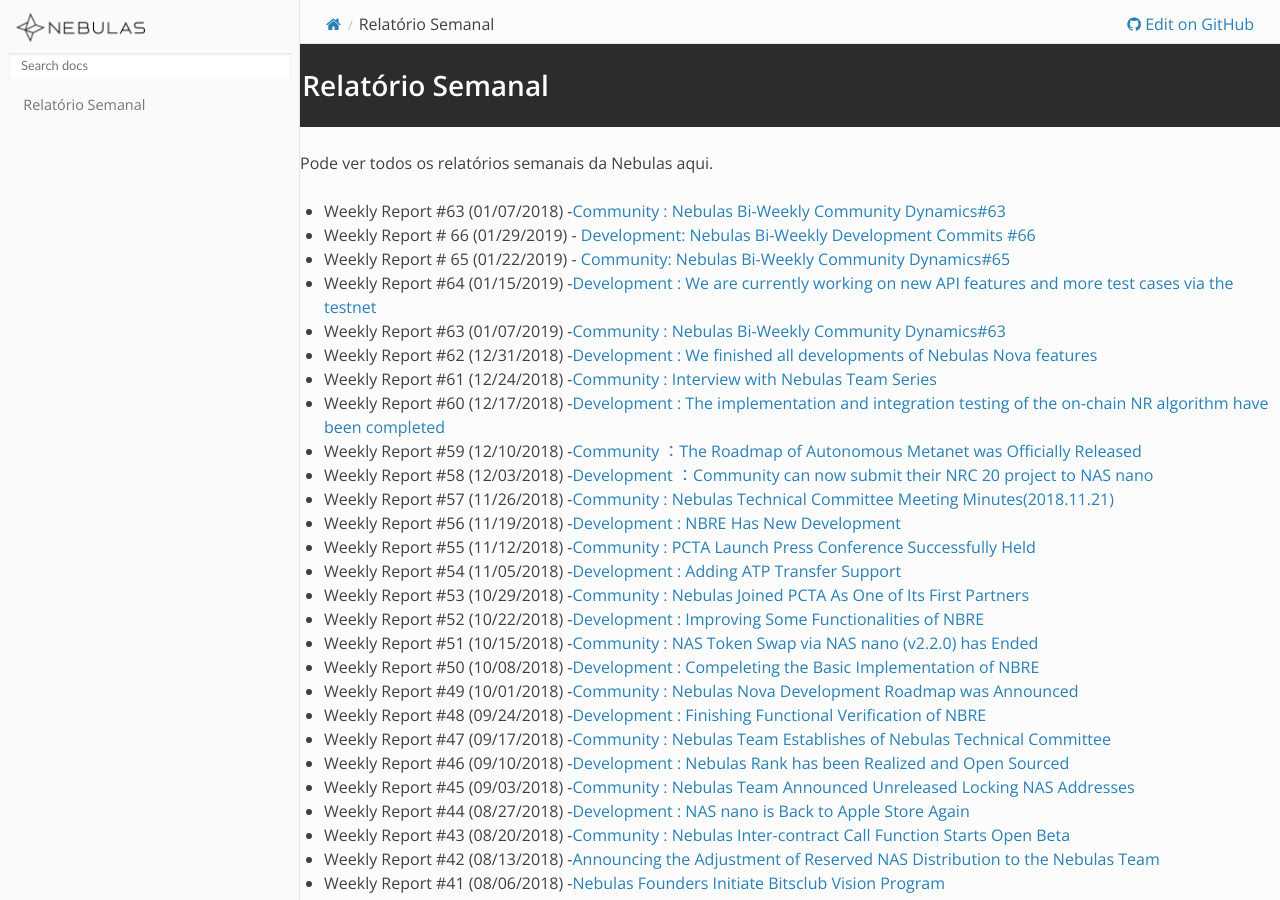
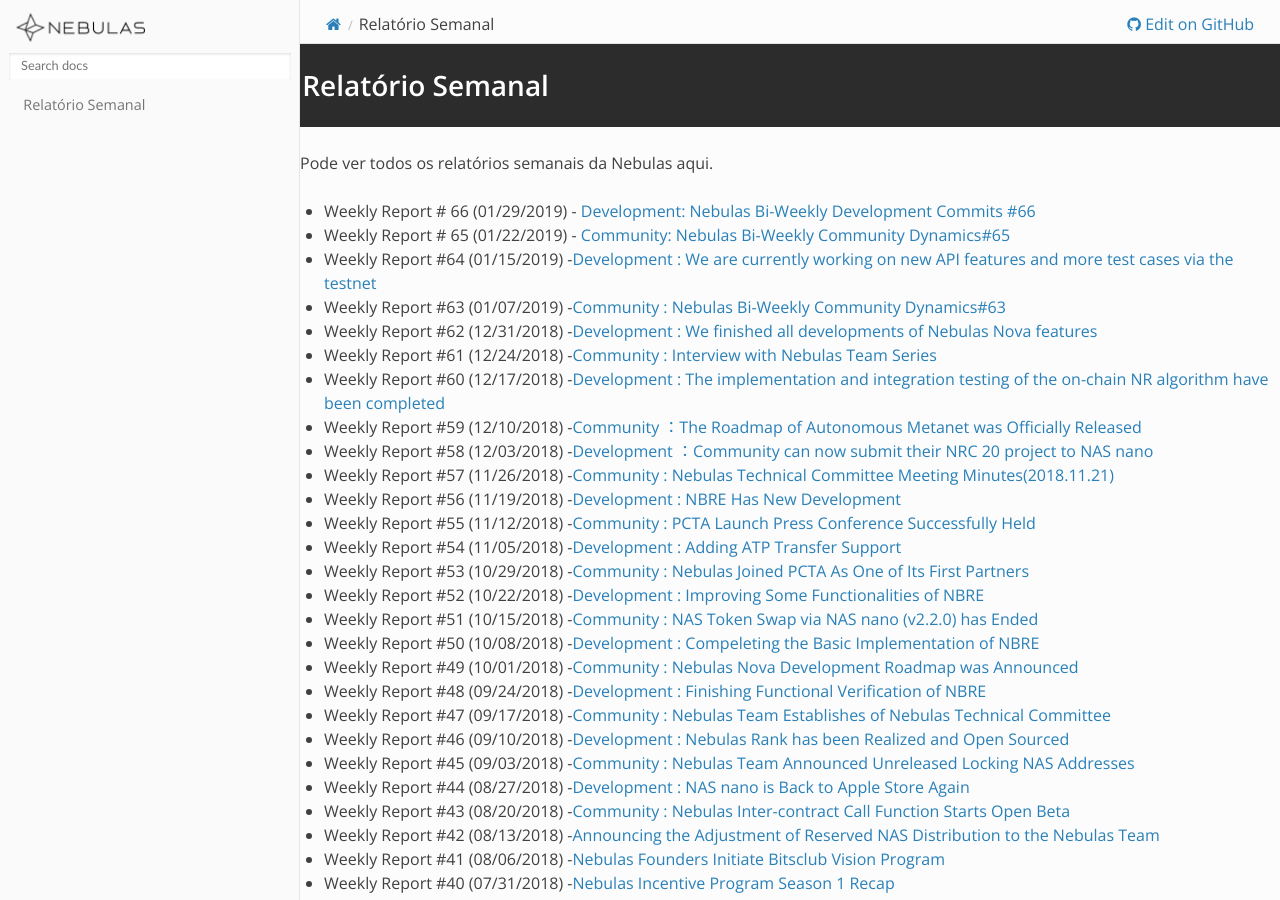
Before and after one commit to nebulasio/nebdocs, a Sphinx documentation site: the page built from docs/community/weekly-report.md, in a window 1280 px wide and 900 px high. Built offline with Sphinx 7.4.7 and the Read the Docs theme 2.0.0, drawn with Linux system fonts in a browser that asks for light colours; pages that are not in the unit, such as notebooks, are missing from menus.

Commit message:
fixes weekly report

```diff
--- a/docs/community/weekly-report.md
+++ b/docs/community/weekly-report.md
@@ -2,7 +2,6 @@
 
 Pode ver todos os relatórios semanais da Nebulas aqui.
 
-- Weekly Report #63 (01/07/2018) -[Community : Nebulas Bi-Weekly Community Dynamics#63](https://medium.com/p/63938b990745/edit)
 - Weekly Report # 66 (01/29/2019) - [Development: Nebulas Bi-Weekly Development Commits #66](https://medium.com/nebulasio/nebulas-bi-weekly-development-commits-66-c681d87f5302)
 - Weekly Report # 65 (01/22/2019) - [Community: Nebulas Bi-Weekly Community Dynamics#65](https://medium.com/nebulasio/nebulas-bi-weekly-community-dynamics-65-53ae6210faae)
 - Weekly Report #64 (01/15/2019) -[Development : We are currently working on new API features and more test cases via the testnet](https://medium.com/nebulasio/nebulas-bi-weekly-development-commits-64-ff633d06833a)
```
